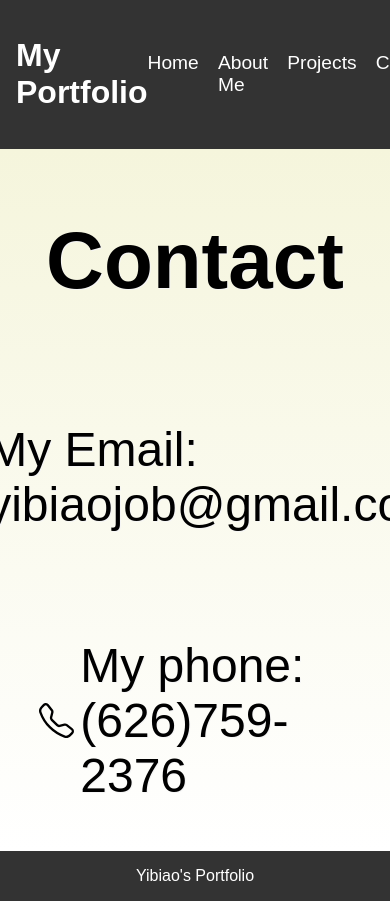
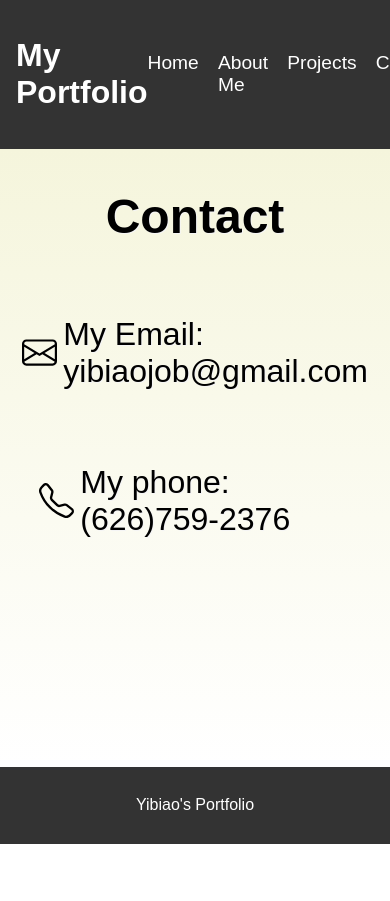
Before and after one commit to Teezeey1/portfolio-website, a plain HTML site: page contact.html in a window 390 px wide. Shown: the top 901 px of the page. After the commit the page ends 844 px from the top, so only its background shows below. Drawn offline with Linux system fonts and the light colour scheme.

Commit message:
change teh contact css

```diff
--- a/contact.css
+++ b/contact.css
@@ -98,15 +98,27 @@ body, html {
     flex-basis: 10%;
   }
 
-  @media only screen and (max-width: 1000px) {
-    .flex_container {
+  @media only screen and (max-width: 992px) {
+    .my_email{
+      font-size: 2rem;
+      text-shadow:1px 1px whitesmoke;
       display: flex;
-      flex-direction: column;
-      height:100%;
-      width:100%;
-      background-color: lightsalmon;
-      background-size: cover;
-      flex-basis: 80%;
+      margin-bottom: 10px;
+      width: 80%;
+      justify-content: center;
+    }
+
+    .my_phone{
+      font-size: 2rem;
+      text-shadow:1px 1px whitesmoke;
+      display: flex;
+      width: 80%;
+      justify-content: center;
+    }
+
+    h2{
+      font-size: 3rem;
+      text-shadow:1px 1px whitesmoke;
     }
 
 
```
